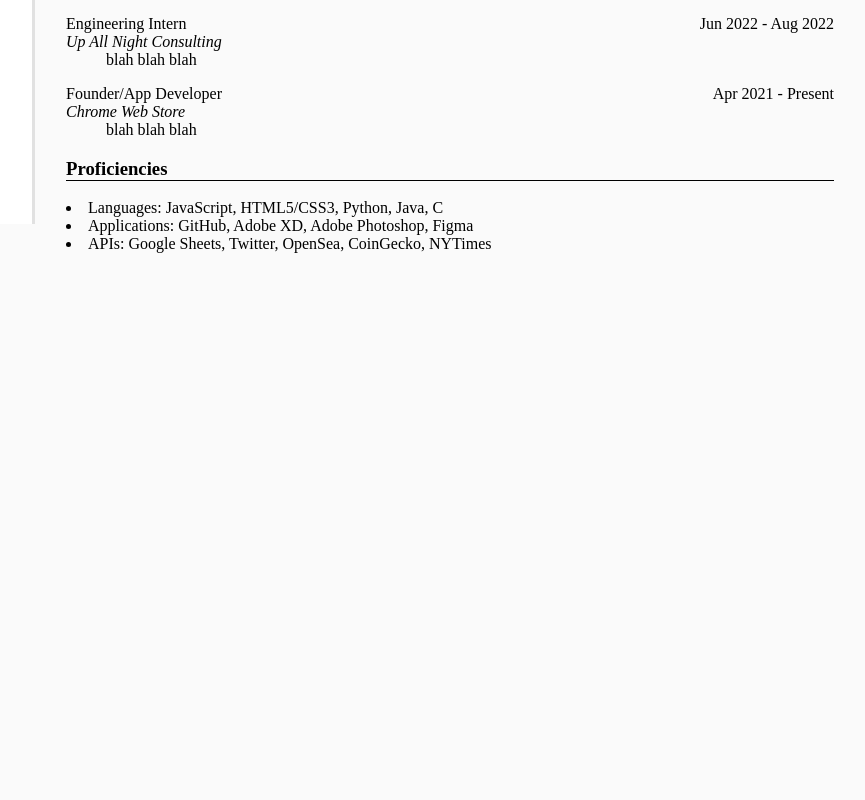
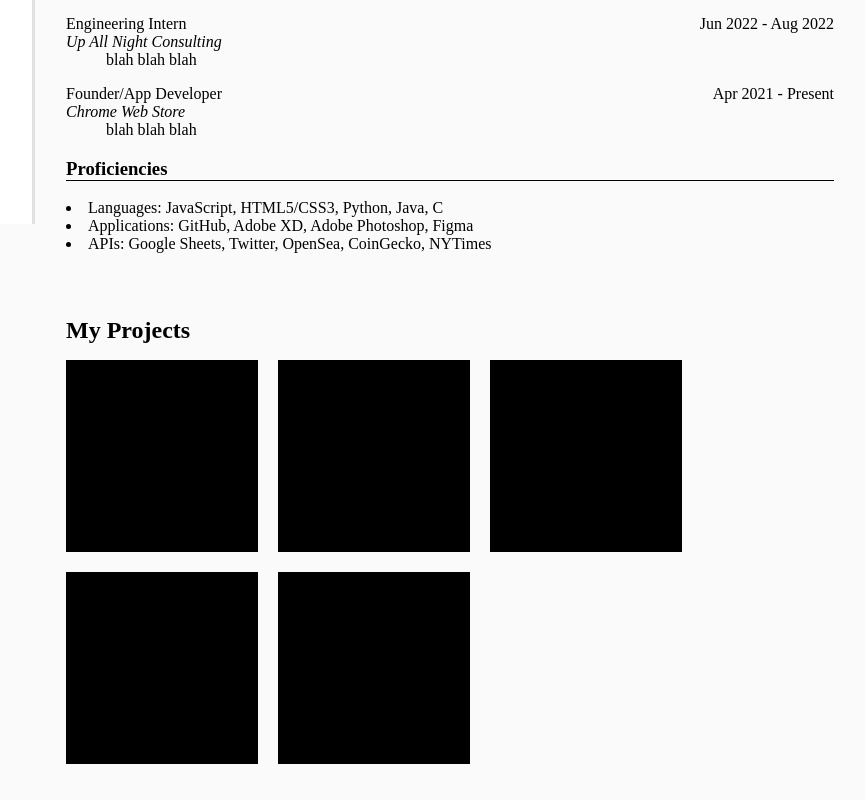
Before and after one commit to leo3friedman/leo3friedman.github.io, a plain HTML site: page index.html in a window 1280 px wide. Shown: the part 608-1408 px from the top of the page, without its empty margins (224-1089 px from the left). Before the commit the page ends 893 px from the top, so only its background shows below. Drawn offline with Linux system fonts and the light colour scheme.

Commit message:
create projects section

```diff
--- a/index.html
+++ b/index.html
@@ -80,5 +80,35 @@
         <li>APIs: Google Sheets, Twitter, OpenSea, CoinGecko, NYTimes</li>
     </un>
 </section>
+<section>
+    <h2 class="section-header">My Projects</h2>
+    <div class="projects-container">
+        <div class="project">
+            <svg width="192" height="192">
+                <rect width="192" height="192"/>
+            </svg>
+        </div>
+        <div class="project">
+            <svg width="192" height="192">
+                <rect width="192" height="192"/>
+            </svg>
+        </div>
+        <div class="project">
+            <svg width="192" height="192">
+                <rect width="192" height="192"/>
+            </svg>
+        </div>
+        <div class="project">
+            <svg width="192" height="192">
+                <rect width="192" height="192"/>
+            </svg>
+        </div>
+        <div class="project">
+            <svg width="192" height="192">
+                <rect width="192" height="192"/>
+            </svg>
+        </div>
+    </div>
+</section>
 </body>
 </html>
--- a/style.css
+++ b/style.css
@@ -55,3 +55,12 @@ section {
 .date {
   float: right;
 }
+
+.projects-container {
+}
+
+.project {
+  display: inline-block;
+  margin-right: 16px;
+  margin-top: 16px;
+}
```
